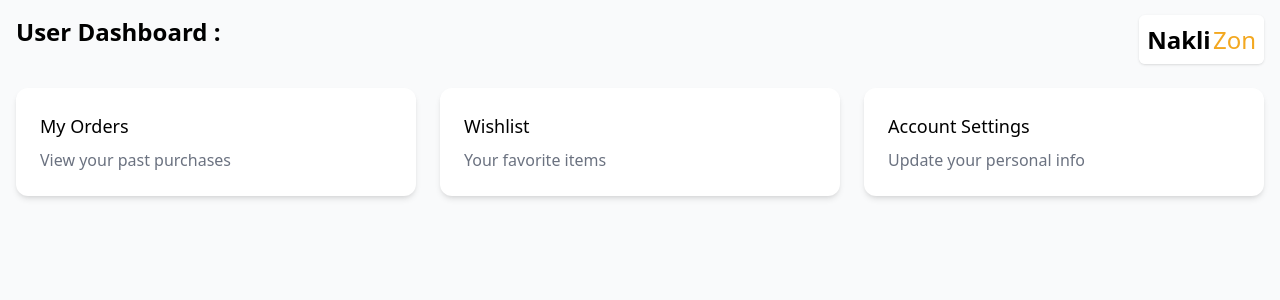
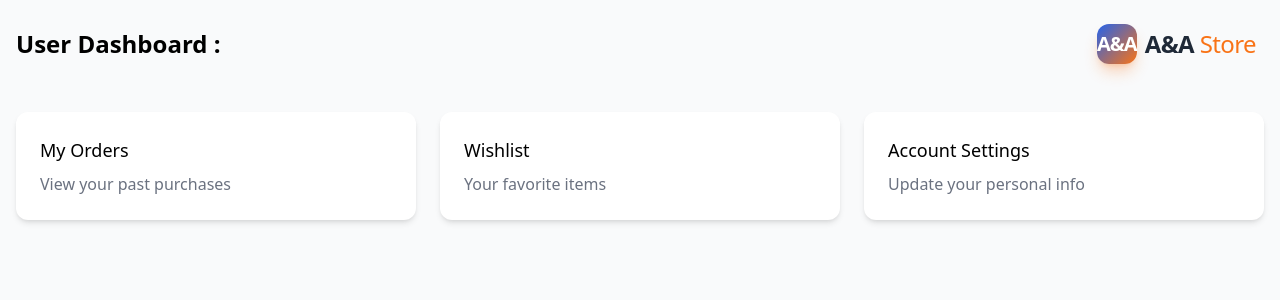
Before and after one commit to AnujYadav-1915/A-A-Store-, a React (Vite) app in the folder Client/: page /user-panel/orders in a window 1280 px wide. Shown: the top 300 px of the page. Built offline with nearby package versions, Linux system fonts and the light colour scheme; no server answers.

Commit message:
Rebrand to A&A Store, update logos, details

```diff
--- a/Client/index.html
+++ b/Client/index.html
@@ -5,7 +5,7 @@
     <link rel="icon" type="image/svg+xml" href="/Client/src/assets/Banner/favicon-16x16.png" />
     <meta name="viewport" content="width=device-width, initial-scale=1.0" />
     <meta http-equiv="Content-Security-Policy" content="upgrade-insecure-requests" />
-    <title>NakliZon</title>
+    <title>A&A Store</title>
   </head>
   <body>
     <div id="root"></div>
--- a/Client/src/Components/Footer.jsx
+++ b/Client/src/Components/Footer.jsx
@@ -4,7 +4,7 @@ export default function Footer() {
   return (
     <footer className="bg-white border-t mt-10">
       <div className="max-w-7xl mx-auto px-4 py-8 flex flex-col md:flex-row justify-between items-center gap-4">
-        <p className="text-gray-500">&copy; {new Date().getFullYear()} NakliZon. All rights reserved.</p>
+        <p className="text-gray-500">&copy; {new Date().getFullYear()} A&A Store. All rights reserved.</p>
         <nav className="flex gap-6 text-sm">
           <Link to="/" className="text-gray-600 hover:text-blue-600">Home</Link>
           <Link to="/contact" className="text-gray-600 hover:text-blue-600">Contact</Link>
--- a/Client/src/Components/Logo.jsx
+++ b/Client/src/Components/Logo.jsx
@@ -3,10 +3,14 @@ import { Link } from 'react-router-dom'
 
 function Logo() {
   return (
-    <div>
-        <Link to="/" className="text-2xl font-bold mb-4 shadow rounded-md p-2 bg-white">
-            <span>Nakli</span>
-            <span className="text-[#F3A820] font-thin -ml-1"> Zon</span>
+    <div className="flex justify-center">
+        <Link to="/" className="flex items-center gap-2 mb-4 p-2 hover:scale-105 transition-transform duration-300">
+          <div className="flex items-center justify-center w-10 h-10 rounded-xl bg-gradient-to-br from-blue-600 to-orange-500 shadow-lg shadow-orange-500/30">
+            <span className="text-white font-extrabold text-xl tracking-tighter">A&A</span>
+          </div>
+          <h1 className="text-2xl font-bold tracking-tight text-gray-800">
+            A&A <span className="font-light text-orange-500">Store</span>
+          </h1>
         </Link>
     </div>
   )
--- a/Client/src/Components/Navbar.jsx
+++ b/Client/src/Components/Navbar.jsx
@@ -55,14 +55,13 @@ const Navbar = () => {
         <div className="flex justify-between items-center h-16">
 
           {/* Logo */}
-          <div className="w-48">
-            <Link to="/" className="flex items-center gap-1 py-3 hover:shadow-md transition-all duration-200">
-              <PiShoppingCartDuotone className="text-3xl text-gray-600" />
-              <h1 className="text-3xl font-bold">
-                Nakli{" "}
-                <span className="font-thin bg-[#F3A820] text-white rounded-r-md pl-1 pr-2 -ml-2">
-                  Zon
-                </span>
+          <div className="w-auto">
+            <Link to="/" className="flex items-center gap-2 py-3 hover:scale-105 transition-transform duration-300">
+              <div className="flex items-center justify-center w-10 h-10 rounded-xl bg-gradient-to-br from-blue-600 to-orange-500 shadow-lg shadow-orange-500/30">
+                <span className="text-white font-extrabold text-xl tracking-tighter">A&A</span>
+              </div>
+              <h1 className="text-2xl font-bold tracking-tight text-gray-800">
+                A&A <span className="font-light text-orange-500">Store</span>
               </h1>
             </Link>
           </div>
--- a/Client/src/helper/uploadImage.js
+++ b/Client/src/helper/uploadImage.js
@@ -3,7 +3,7 @@ const url = `https://api.cloudinary.com/v1_1/${import.meta.env.VITE_CLOUD_NAME_C
 const uploadImage = async (image) => {
     const formData = new FormData();
     formData.append("file", image);
-    formData.append("upload_preset", "NakliZon");
+    formData.append("upload_preset", "a_and_a_store_preset"); // Change this to your Cloudinary upload preset
 
     try {
         const dataResponse = await fetch(url, {
--- a/Client/src/pages/auth/Login.jsx
+++ b/Client/src/pages/auth/Login.jsx
@@ -54,7 +54,7 @@ export default function Login() {
   return (
     <div className="min-h-screen flex items-center justify-center bg-[#F9FAFB] px-4">
       <div className="w-full max-w-md bg-white p-8 rounded-xl shadow-md">
-        <h2 className="text-2xl font-semibold text-[#111111] mb-6">Login to NakliZon</h2>
+        <h2 className="text-2xl font-semibold text-[#111111] mb-6">Login to A&A Store</h2>
 
         <form className="space-y-4">
           <input
```
Also changed, not shown: 2 other files (tests, documents, lock files or other folders).
